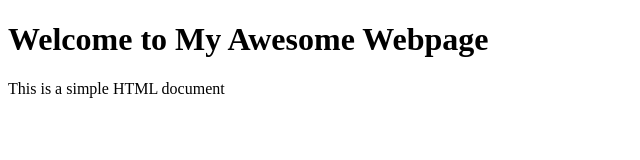
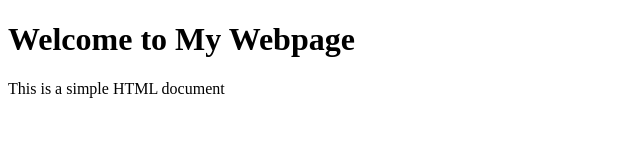
Before and after one commit to Mike-Jagger/ENSF-381, a plain HTML site: page index.html in a window 1280 px wide. Shown: the whole page, without its empty margins (0-640 px from the left). Drawn offline with Linux system fonts and the light colour scheme.

Commit message:
Removed awesome

```diff
--- a/index.html
+++ b/index.html
@@ -15,7 +15,7 @@ Description : A simple HTML file .
     </head>
 
     <body>
-        <h1>Welcome to My Awesome Webpage</h1>
+        <h1>Welcome to My Webpage</h1>
         <p>This is a simple HTML document</p>
     </body>
 </html>
```
